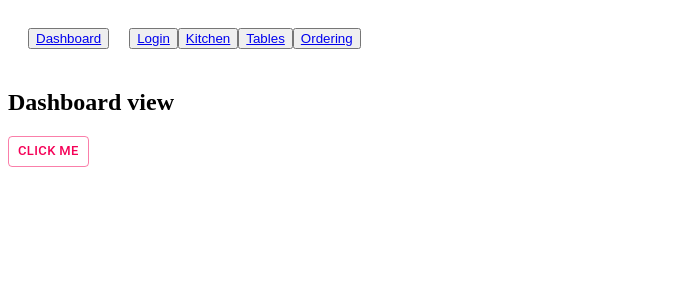
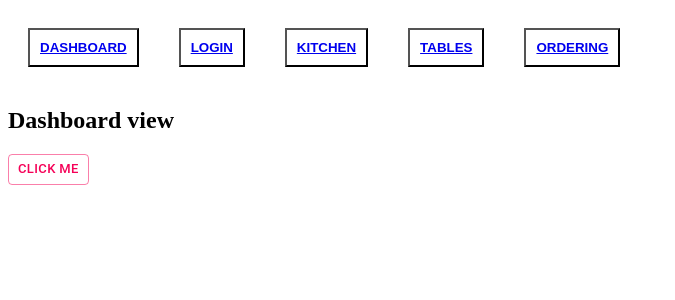
Before and after one commit to butterfly-123/pizzeria-portal, a React (Create React App) app: page / in a window 1280 px wide. Shown: the top 300 px of the page, without its empty margins (0-675 px from the left). Built offline with nearby package versions, Linux system fonts and the light colour scheme.

Commit message:
Add styles in button in PageNav

```diff
--- a/src/components/layout/PageNav/PageNav.js
+++ b/src/components/layout/PageNav/PageNav.js
@@ -4,20 +4,20 @@ import { NavLink, } from 'react-router-dom';
 const PageNav = () =>
   <div>
     <nav>
-      <button color="primary" style={{ margin: 20 }}>
-        <NavLink exact to={`${process.env.PUBLIC_URL}/`} activeClassName='active'>Dashboard</NavLink>
+      <button style={{ margin: 20, padding: 10, fontWeight: 'bold', textDecoration: 'none', backgroundColor: "white"}}>
+        <NavLink exact to={`${process.env.PUBLIC_URL}/`} activeClassName='active'>DASHBOARD</NavLink>
       </button>
-      <button>
-        <NavLink to={`${process.env.PUBLIC_URL}/login`} activeClassName='active'>Login</NavLink>
+      <button style={{ margin: 20, padding: 10, fontWeight: 'bold', textDecoration: 'none', backgroundColor: "white"}}>
+        <NavLink to={`${process.env.PUBLIC_URL}/login`} activeClassName='active'>LOGIN</NavLink>
       </button>
-      <button>
-        <NavLink to={`${process.env.PUBLIC_URL}/kitchen`} activeClassName='active'>Kitchen</NavLink>
+      <button style={{ margin: 20, padding: 10, fontWeight: 'bold', textDecoration: 'none', backgroundColor: "white"}}>
+        <NavLink to={`${process.env.PUBLIC_URL}/kitchen`} activeClassName='active'>KITCHEN</NavLink>
       </button>
-      <button>
-        <NavLink to={`${process.env.PUBLIC_URL}/tables`} activeClassName='active'>Tables</NavLink>
+      <button style={{ margin: 20, padding: 10, fontWeight: 'bold', textDecoration: 'none', backgroundColor: "white"}}>
+        <NavLink to={`${process.env.PUBLIC_URL}/tables`} activeClassName='active'>TABLES</NavLink>
       </button>
-      <button>
-        <NavLink to={`${process.env.PUBLIC_URL}/ordering`} activeClassName='active'>Ordering</NavLink>
+      <button style={{ margin: 20, padding: 10, fontWeight: 'bold', textDecoration: 'none', backgroundColor: "white"}}>
+        <NavLink to={`${process.env.PUBLIC_URL}/ordering`} activeClassName='active'>ORDERING</NavLink>
       </button>
     </nav>
   </div>
--- a/src/components/views/Ordering/OrderingOrderID.js
+++ b/src/components/views/Ordering/OrderingOrderID.js
@@ -8,7 +8,7 @@ import Typography from '@material-ui/core/Typography';
 
 const OrderingOrderID = () => (
   <div className={styles.component}>
-    <h2>Order</h2>
+    <h2>Order delivered</h2>
 
     <Card className={styles.root}>
         <CardContent>
```
